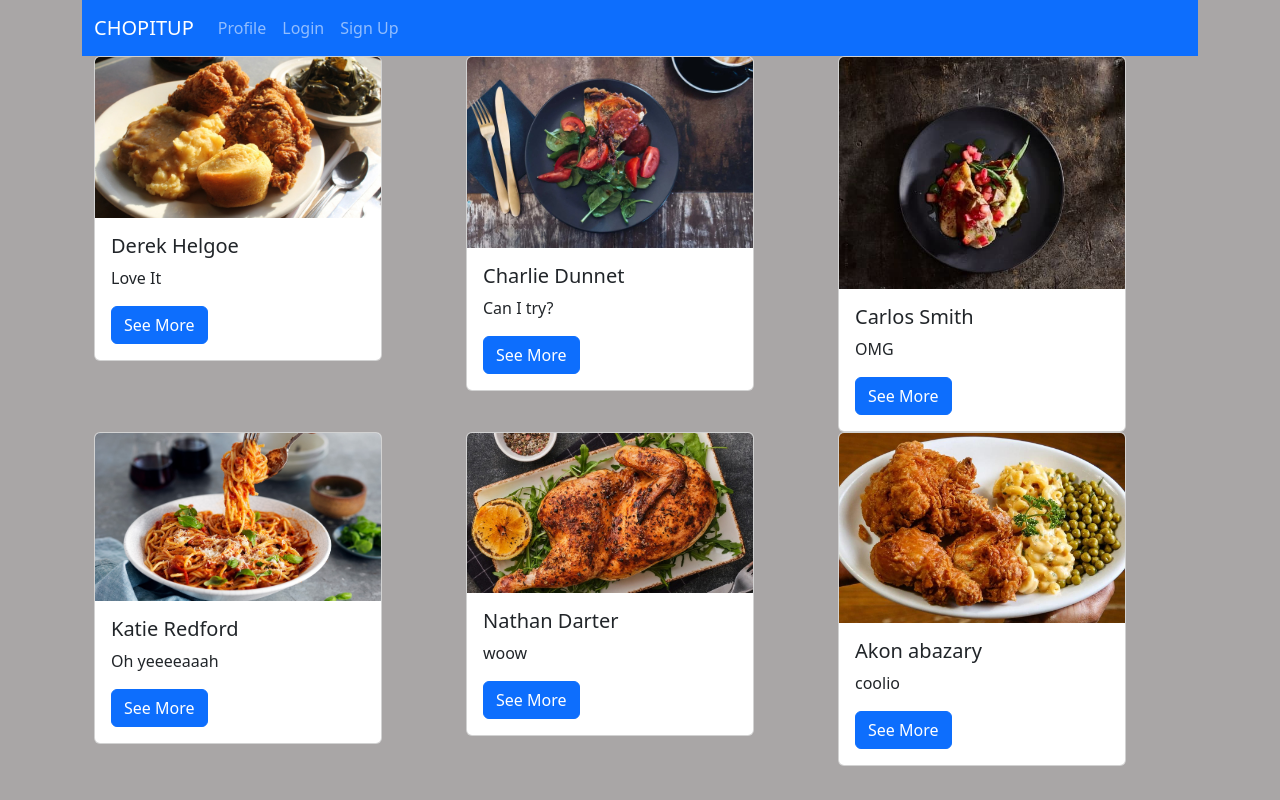
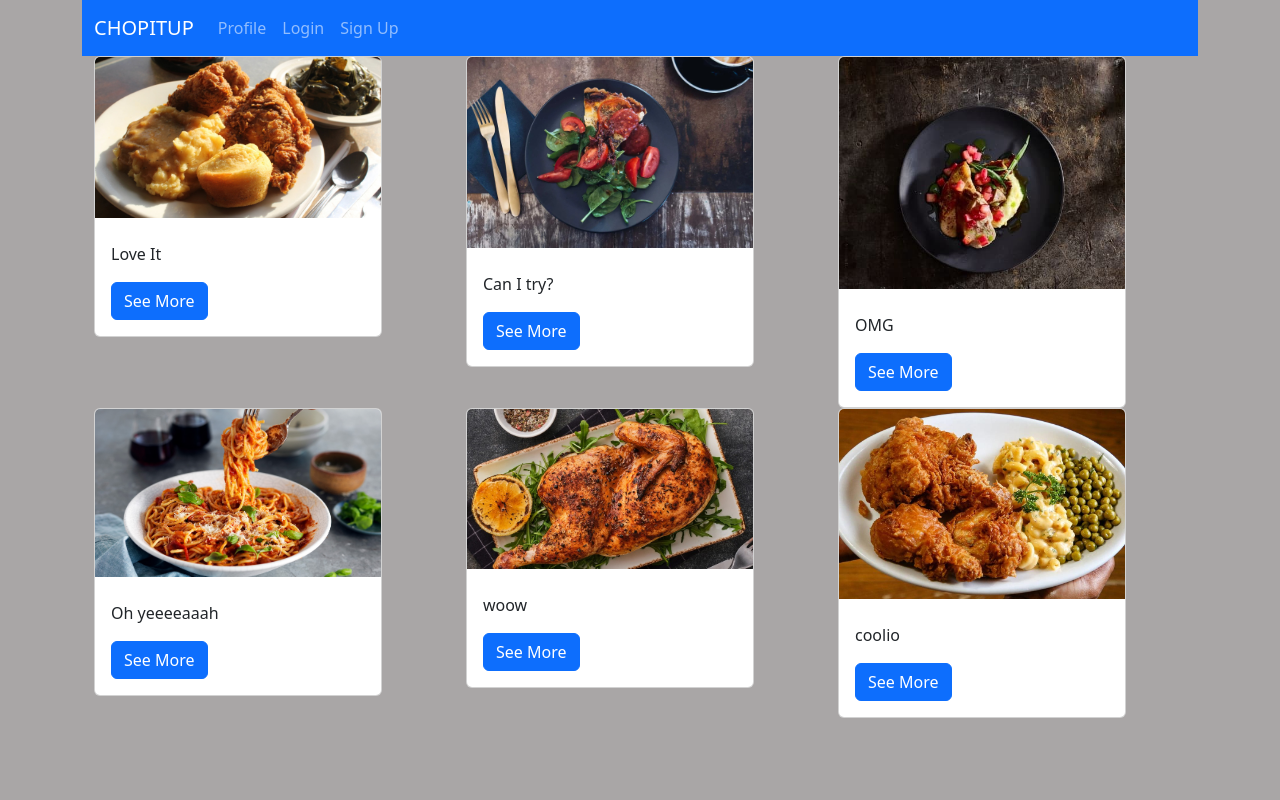
Before and after one commit to chadunnett/ChopItUp, a React (Create React App) app in the folder client/: page / in a window 1280 px wide. Built offline with nearby package versions, Linux system fonts and the light colour scheme.

Commit message:
changes package js, postform , profilecard  Home

```diff
--- a/client/src/components/PostForm.js
+++ b/client/src/components/PostForm.js
@@ -1,19 +1,18 @@
-import React, { useState } from 'react';
+import React, { useState } from "react";
 
-import { useMutation } from '@apollo/client';
-import { ADD_POST } from '../utils/mutations';
-import { QUERY_POSTS, QUERY_ME } from '../utils/queries';
-import Button from 'react-bootstrap/Button';
-import Form from 'react-bootstrap/Form';
+import { useMutation } from "@apollo/client";
+import { ADD_POST } from "../utils/mutations";
+import { QUERY_POSTS, QUERY_ME } from "../utils/queries";
+import Button from "react-bootstrap/Button";
+import Form from "react-bootstrap/Form";
 
 const PostForm = () => {
-  const [postText, setText] = useState('');
+  const [postText, setText] = useState("");
   const [selectedImage, setSelectedImage] = useState(null);
   const [imageUrl, setImageUrl] = useState(null);
 
   const [addPost] = useMutation(ADD_POST, {
     update(cache, { data: { addPost } }) {
-
       try {
         const { me } = cache.readQuery({ query: QUERY_ME });
         cache.writeQuery({
@@ -21,22 +20,21 @@ const PostForm = () => {
           data: { me: { ...me, posts: [...me.posts, addPost] } },
         });
       } catch (e) {
-        console.warn("First post insertion by user!")
+        console.warn("First post insertion by user!");
       }
 
       const { posts } = cache.readQuery({ query: QUERY_POSTS });
-      console.log(posts)
+      console.log(posts);
       cache.writeQuery({
         query: QUERY_POSTS,
         data: { posts: [addPost, ...posts] },
       });
-    }
-  })
+    },
+  });
 
   const handleChange = (event) => {
     if (event.target.value.length <= 280) {
       setText(event.target.value);
-
     }
   };
 
@@ -47,8 +45,8 @@ const PostForm = () => {
       const response = fetch("/image-upload", {
         method: "POST",
         body: {
-          image: selectedImage
-        }
+          image: selectedImage,
+        },
       });
       console.log(response);
 
@@ -58,7 +56,7 @@ const PostForm = () => {
         variables: { postText, imageUrl },
       });
 
-      setText('');
+      setText("");
     } catch (e) {
       console.error(e);
     }
@@ -90,14 +88,13 @@ const PostForm = () => {
             placeholder="Here's a new thought..."
             value={postText}
             className="form-input col-12 col-md-9"
-            onChange={handleChange} />
+            onChange={handleChange}
+          />
         </Form.Group>
 
-        <Button type="submit">
-          Submit
-        </Button>
+        <Button type="submit">Submit</Button>
       </Form>
-    </div >
+    </div>
   );
 };
 
--- a/client/src/components/ProfileCard.js
+++ b/client/src/components/ProfileCard.js
@@ -10,12 +10,12 @@ class ProfileCard extends React.Component {
                 <Card.Img variant="top" src={this.props.image} />
                 <Card.Body>
                     <Card.Title>
-                        {this.props.name}
+                        {this.props.userName}
                     </Card.Title>
                     <Card.Text>
                         {this.props.comment}
                     </Card.Text>
-                    <Button as={Link} to="profile" variant="primary">See More</Button>
+                    <Button as={Link} to={this.props.link} variant="primary">See More</Button>
                 </Card.Body>
             </Card >
         )
--- a/client/src/views/Home.js
+++ b/client/src/views/Home.js
@@ -12,53 +12,51 @@ import food5 from '../img/pic5.jpg';
 import food6 from '../img/pic6.jpg';
 
 
-
-
 // const profiles = await fetch('/api/profiles');
 
 const profiles = [
   {
-    name: "Derek Helgoe",
+    _id: 1,
+    userName: "Derek Helgoe",
     comment: "Love It",
-    image: food1,
-    rating: 5,
+    image: food1
   },
   {
-    name: "Charlie Dunnet",
+    _id: 2,
+    userName: "Charlie Dunnet",
     comment: "Can I try?",
-    image: food2,
-    rating: 3
+    image: food2
   },
   {
-    name: "Carlos Smith",
+    _id: 3,
+    userName: "Carlos Smith",
     comment: "OMG",
-    image: food3,
-    rating: 5
+    image: food3
   },
   {
-    name: "Katie Redford",
+    _id: 4,
+    userName: "Katie Redford",
     comment: "Oh yeeeeaaah",
-    image: food4,
-    rating: 5
+    image: food4
   },
 
   {
-    name: "Nathan Darter ",
+    _id: 5,
+    userName: "Nathan Darter ",
     comment: "woow",
-    image: food5,
-    rating: 4
+    image: food5
   },
   {
-    name: "Akon abazary",
+    _id: 6,
+    userName: "Akon abazary",
     comment: "coolio",
-    image: food6,
-    rating: 5
+    image: food6
   }
 
 ];
 
-const profileItems = profiles.map((item, index) =>
-  <Col key={index} ><ProfileCard key={item.name}name={item.name} comment={item.comment} image={item.image} /></Col>
+const profileItems = profiles.map((item) =>
+  <Col key={item._id} ><ProfileCard key={item.name}name={item.name} comment={item.comment} image={item.image} /></Col>
 );
 
 class Home extends React.Component {
--- a/package.json
+++ b/package.json
@@ -17,6 +17,6 @@
     "concurrently": "^5.1.0"
   },
   "engines": {
-    "node": "18.x"
+    "node": "16.x"
   }
 }
```
